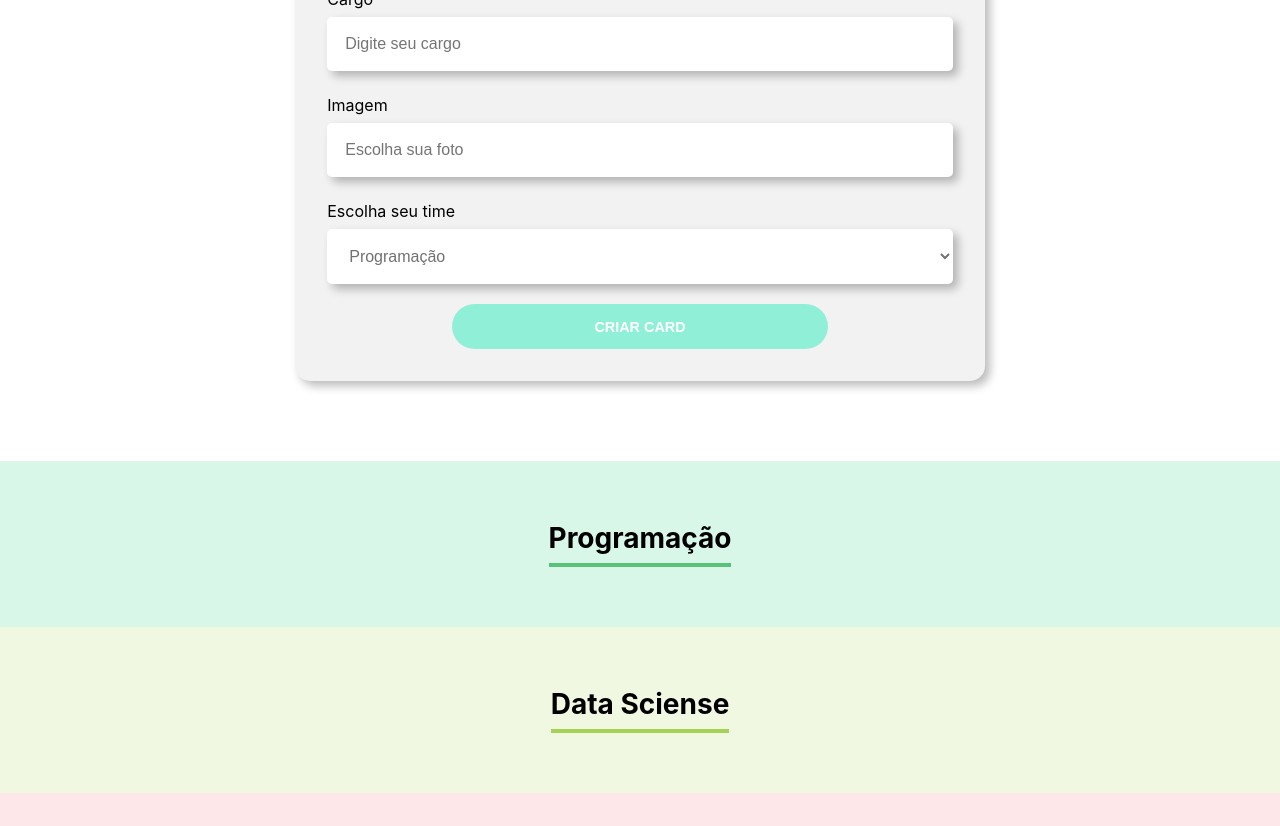
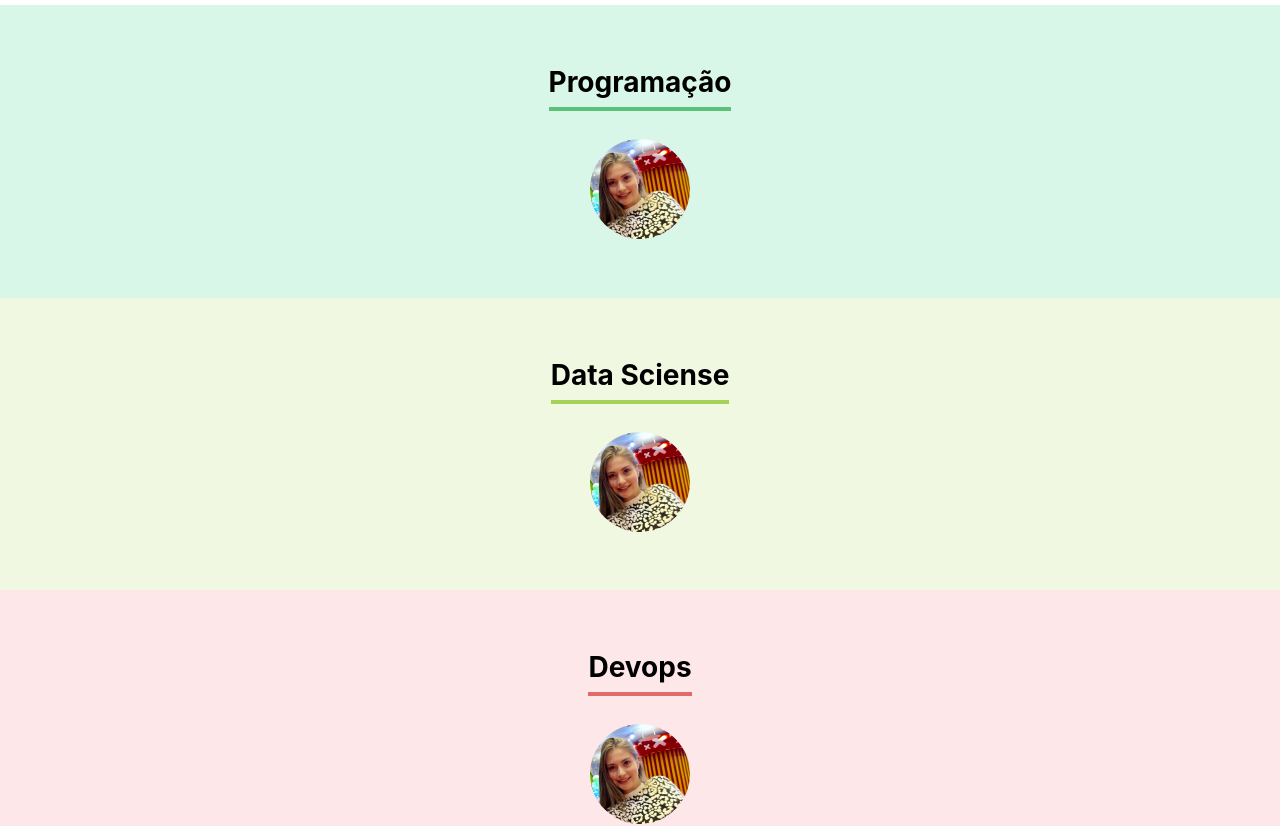
Before and after one commit to desireebarretti/organo, a React (Create React App) app: page / in a window 1280 px wide. Shown: the part 800-1626 px from the top of the page. Built offline with nearby package versions, Linux system fonts and the light colour scheme.

Commit message:
Incluindo imagens nos colaboradores

```diff
--- a/src/App.jsx
+++ b/src/App.jsx
@@ -2,6 +2,7 @@ import { useState } from 'react';
 import Banner from './componentes/Banner/Banner';
 import Formulario from './componentes/Formulario/Formulario';
 import Time from './componentes/Time/Time';
+import Colaborador from './componentes/Colaborador/Colaborador';
 
 export default function App() {
 
--- /dev/null
+++ b/src/componentes/Colaborador/Colaborador.css
@@ -0,0 +1,4 @@
+img {
+    border-radius: 50%;
+    width: 100px;
+}
--- /dev/null
+++ b/src/componentes/Colaborador/Colaborador.jsx
@@ -0,0 +1,26 @@
+import './Colaborador.css'
+
+const Colaborador = (props) => {
+    // const card = [
+    //     {
+    //         imagem:
+    //         nomeColaborador:
+    //         cargo:
+    //     }
+    // ]
+    return (
+        <div>
+            <div className='div-img' style={{
+                backgroundColor: props.corPrimaria
+            }}>
+                <img src='../imagens/eu.jpeg' alt='Imagem do colaborador'></img>
+            </div>
+            <div>
+                <h4>{props.nomeColaborador}</h4>
+                <h5>{props.cargo}</h5>
+            </div>
+        </div>
+    )
+}
+
+export default Colaborador
--- a/src/componentes/Time/Time.jsx
+++ b/src/componentes/Time/Time.jsx
@@ -1,4 +1,5 @@
 import './Time.css'
+import Colaborador from '../Colaborador/Colaborador'
 
 const Time = (props) => {
     return (
@@ -12,6 +13,7 @@ const Time = (props) => {
             }}>
                 {props.nome}
             </h3>
+            <Colaborador />
         </section>
     )
 }
```
Also changed, not shown: public/imagens/eu.jpeg (added).
